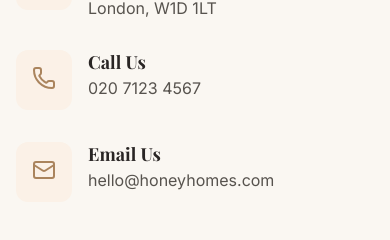
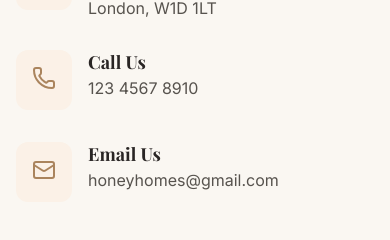
Before and after one commit to p3achijaii/react-coursework, a React (Vite) app: page /contact in a window 390 px wide. Shown: the part 427-667 px from the top of the page. Built offline with nearby package versions, Linux system fonts and the light colour scheme.

Commit message:
fix the phone number and email

```diff
--- a/src/pages/Contact/Contact.jsx
+++ b/src/pages/Contact/Contact.jsx
@@ -40,7 +40,7 @@ function Contact() {
                 </div>
                 <div>
                   <h3 className={styles.detailTitle}>Call Us</h3>
-                  <p className={styles.detailText}>020 7123 4567</p>
+                  <p className={styles.detailText}>123 4567 8910</p>
                 </div>
               </div>
 
@@ -50,7 +50,7 @@ function Contact() {
                 </div>
                 <div>
                   <h3 className={styles.detailTitle}>Email Us</h3>
-                  <p className={styles.detailText}>hello@honeyhomes.com</p>
+                  <p className={styles.detailText}>honeyhomes@gmail.com</p>
                 </div>
               </div>
             </div>
```
